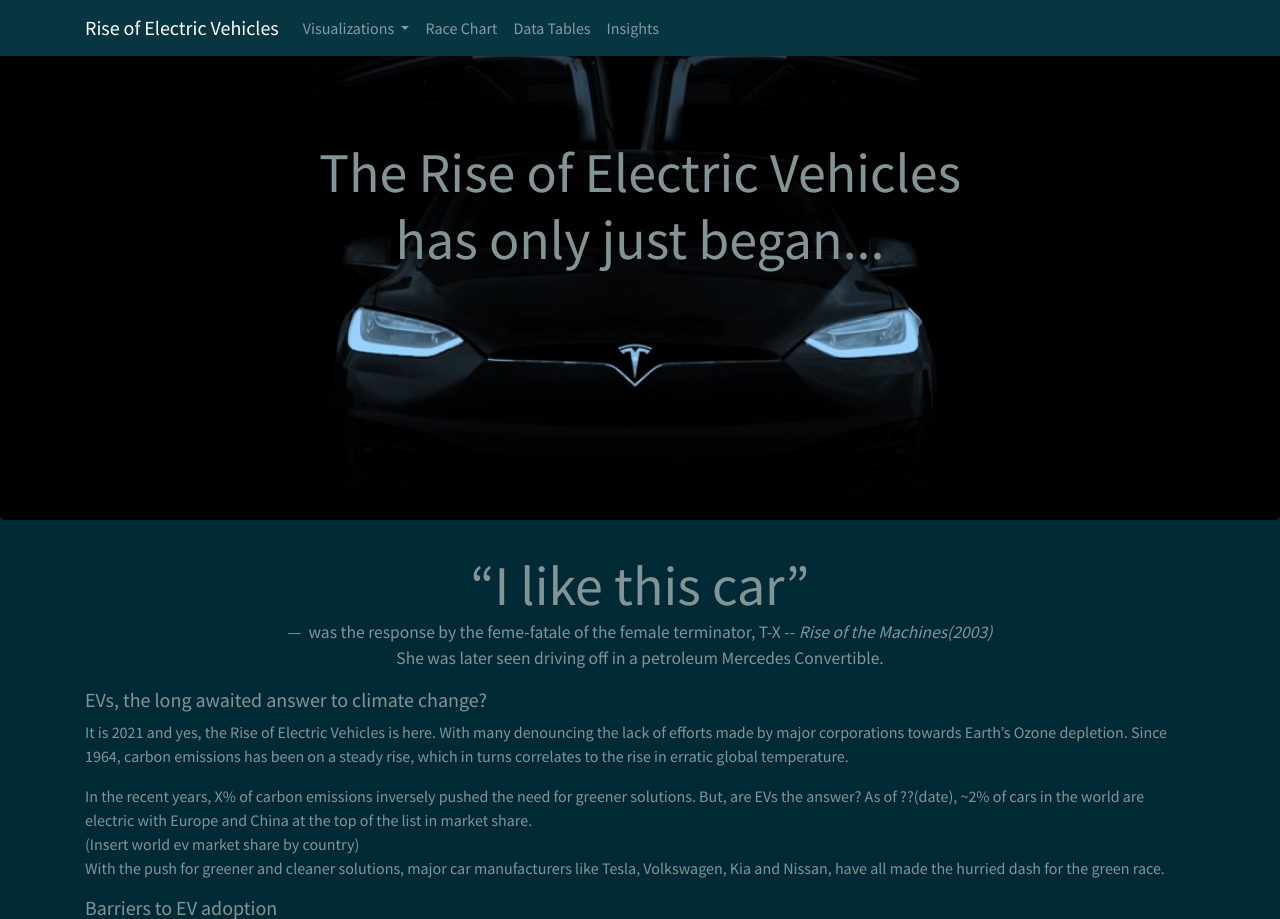
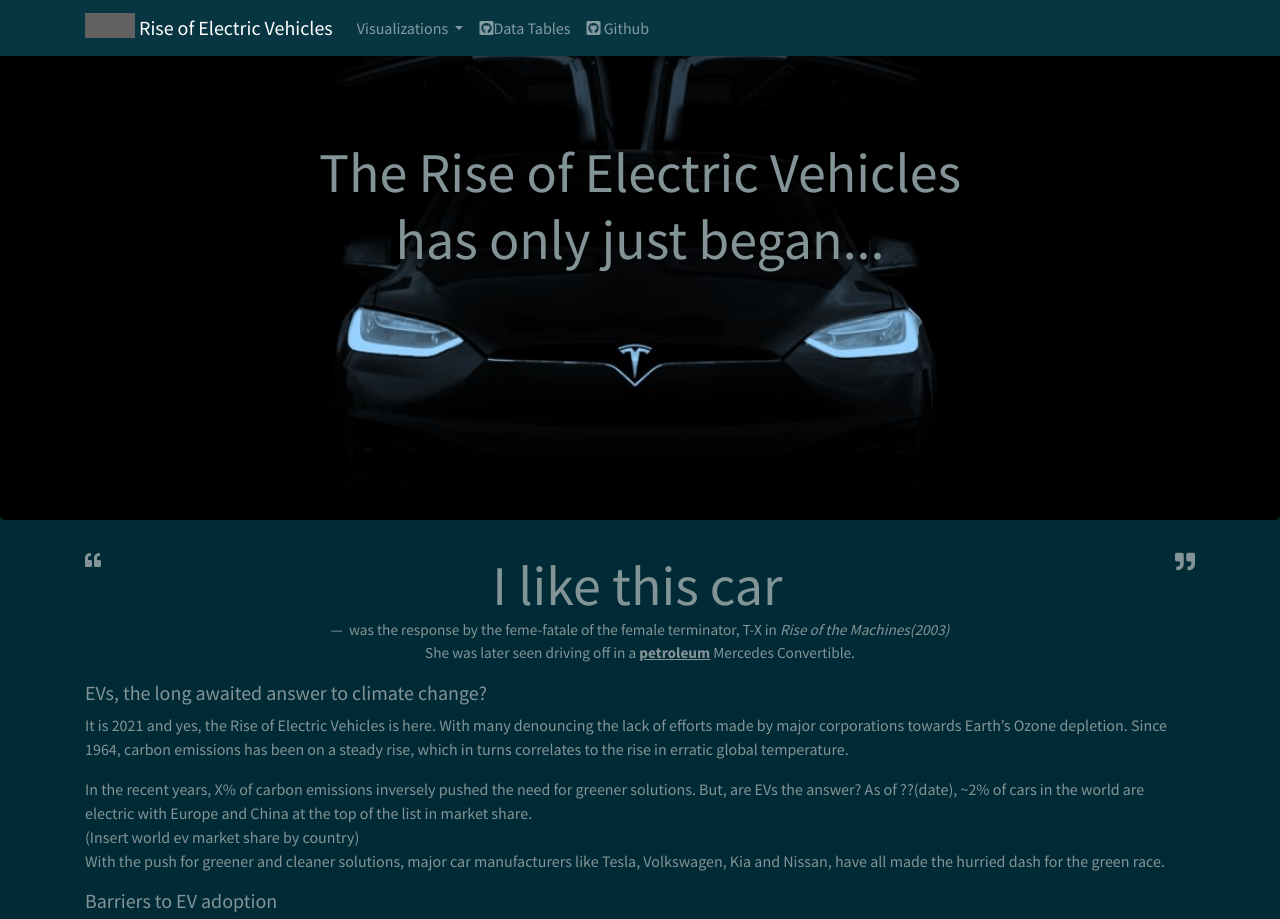
Before and after one commit to MwansaMwango/rise-of-electric-vehicles, a Flask app: page / in a window 1280 px wide. Shown: the top 919 px of the page. Run offline with Flask 2, Linux system fonts and the light colour scheme; some libraries are stand-ins or nearby versions; grey boxes are pictures that could not be loaded.

Commit message:
Updated landing page aesthetics

```diff
--- a/templates/index.html
+++ b/templates/index.html
@@ -14,6 +14,10 @@
       rel="stylesheet"
       href="https://cdn.jsdelivr.net/npm/bootswatch@4.6.0/dist/solar/bootstrap.min.css"
     />
+    <link
+      rel="stylesheet"
+      href="https://cdnjs.cloudflare.com/ajax/libs/font-awesome/5.15.3/css/all.min.css"
+    />
     <link rel="stylesheet" href="static/css/style.css" />
     <style>
       .carousel-inner > .item > img {
@@ -26,7 +30,9 @@
     <!-- Navbar -->
     <div class="navbar navbar-expand-lg fixed-top navbar-dark bg-dark">
       <div class="container">
-        <a href="../" class="navbar-brand">Rise of Electric Vehicles</a>
+        <a href="../" class="navbar-brand">
+          <img src="../static/image/logo_icon3.svg" width="50" height="25" class="d-inline-block align-top" alt="" style="filter:invert(100)">
+          Rise of Electric Vehicles</a>
         <button
           class="navbar-toggler"
           type="button"
@@ -51,6 +57,9 @@
               <div class="dropdown-menu" aria-labelledby="themes">
                 <a class="dropdown-item" href="#">Global CO2 Emissions</a>
                 <a class="dropdown-item" href="#"
+                  >Global Electricity Production</a
+                >
+                <a class="dropdown-item" href="#"
                   >Global Charge Station Locations</a
                 >
                 <a class="dropdown-item" href="/race-chart">US EV Sales Data</a>
@@ -60,13 +69,10 @@
               </div>
             </li>
             <li class="nav-item">
-              <a class="nav-link" href="/race-chart">Race Chart</a>
+              <a class="nav-link" href="#"><i class="fab fa-github-square"></i>Data Tables</a>
             </li>
             <li class="nav-item">
-              <a class="nav-link" href="#">Data Tables</a>
-            </li>
-            <li class="nav-item">
-              <a class="nav-link" href="#">Insights</a>
+              <a class="nav-link" href="https://github.com/MwansaMwango/rise-of-electric-vehicles"><i class="fab fa-github-square"></i> Github</a>
             </li>
           </ul>
         </div>
@@ -91,13 +97,18 @@
     <!-- End of Jumbotron -->
 
     <div class="container">
+      <i class="fa fa-quote-left fa-pull-left"></i>
       <blockquote class="blockquote text-center">
-        <p class="mb-0 display-4">“I like this car”</p>
-        <footer class="blockquote-footer">
-          was the response by the feme-fatale of the female terminator, T-X --
-          <cite title="Source Title">Rise of the Machines(2003)</cite> <br />She
-          was later seen driving off in a petroleum Mercedes Convertible.
-        </footer>
+        <span class="mb-0 display-4">I like this car</span>
+        <i class="fa fa-pull-right fa-quote-right"></i>
+        <small>
+
+          <footer class="blockquote-footer">
+            was the response by the feme-fatale of the female terminator, T-X in
+            <cite title="Source Title">Rise of the Machines(2003)</cite> <br />She
+            was later seen driving off in a <u><b>petroleum</b></u> Mercedes Convertible.
+          </footer>
+        </small>
       </blockquote>
 
       <h2 class="lead">EVs, the long awaited answer to climate change?</h2>
@@ -137,7 +148,7 @@
         costs have been declining dramatically due to innovation in materials
         and manufacturing methods. (Insert graph)
 
-        <i>Wrights Law</i>Pioneered by Theodore Wright in 1936, Wright's Law
+        <i>Wrights Law</i> Pioneered by Theodore Wright in 1936, Wright's Law
         aims to provide a reliable framework for forecasting cost declines as a
         function of cumulative production. Specifically, it states that for
         every cumulative doubling of units produced, costs will fall by a
```
Also changed, not shown: static/image/ev-charger-icon.png (deleted), static/image/logo_icon.svg (added), static/image/logo_icon2.svg (added), static/image/logo_icon3.svg (added).
